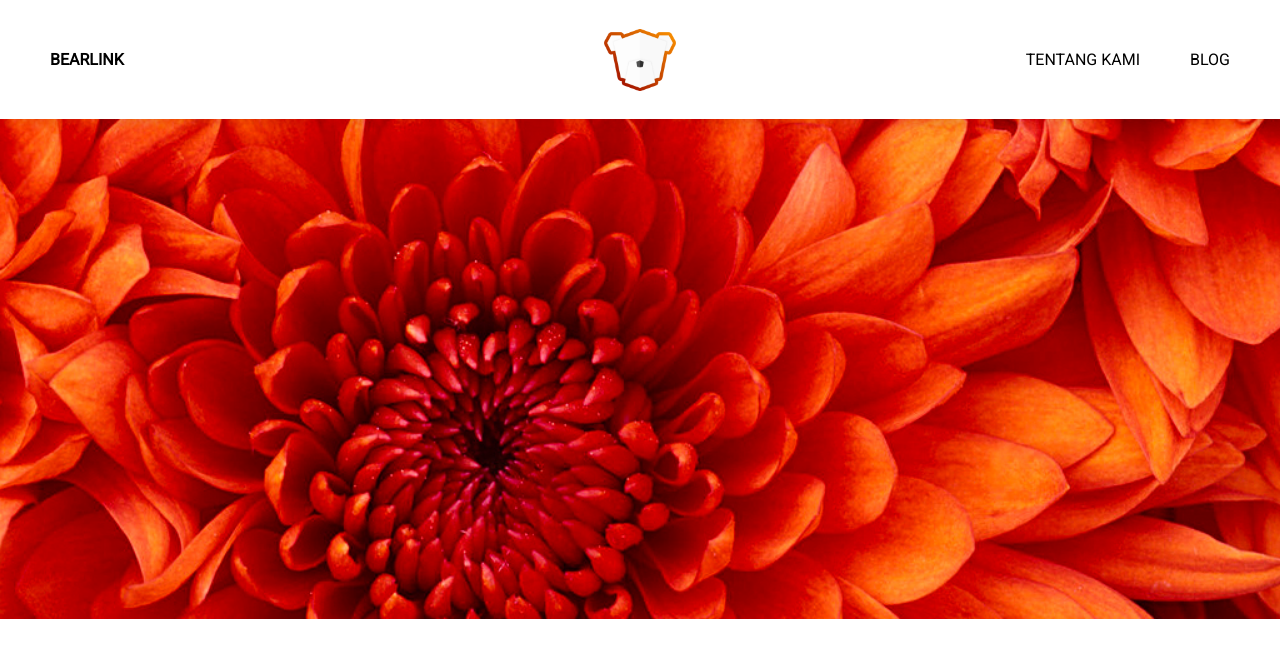
After one commit to dhanankhero/bearlink, a PHP site: page /base/index.html in a window 1280 px wide. The commit adds this page. Shown: the top 658 px of the page. Run offline with PHP 8.4, Linux system fonts and the light colour scheme; some libraries are stand-ins or nearby versions.

Commit message:
Proses Pembuatan Page Profile

```diff
--- a/base/aset/css/homeStyle.css
+++ b/base/aset/css/homeStyle.css
@@ -6,9 +6,12 @@ a {color: inherit;text-decoration: none;}
 .fright {float: right;}
 .clear {clear: both;}
 .space {height: 25px}
+.space2 {height: 200px}
+.space3 {height: 300px}
 .titleSection {font-size: 55px;font-weight: normal;color: #999;line-height: 1.6em;margin: 0;}
+.containerUtama {width: 600px;margin: 0 auto;}
 
-.navbarContainer, .headbarContainer, .articleContainer {position: relative;box-shadow: 0 5px 10px #eee;}
+.navbarContainer, .headbarContainer, .articleContainer {position: relative;box-shadow: 0 5px 10px #0001;}
 .navbarContainer {z-index: 999;background-color: #fff}
 .logoBearlink {height: 80px;float: left;position: absolute;top: 50%;left: 50%;transform: translateY(-50%) translateX(-50%);}
 .logo {font-weight: bold;}
@@ -27,11 +30,12 @@ nav ul li {padding: 50px 25px;}
 .loginContainer {width: 700px;background-color: #fff;box-shadow: 0 5px 10px #f5f5f5;padding: 20px 5px 10px;border-radius: 0 0 30px 30px;position: absolute;left: 50%;transform: translateX(-50%);z-index: 998;display: none;}
 .loginInput, .loginSubmit {padding: 10px 20px;border: 0;font-size: 18px;border-radius: 20px;margin: 0 5px}
 .loginInput:focus, .loginSubmit:focus {outline: 0}
-.loginInput {width: 35%;box-shadow: inset 0 0 0 3px #f48b06}
-.loginSubmit {width: calc(30% - 73px);background: linear-gradient(90deg, #f48b06, #aa1c00);color: #fff;margin-right: 0 !important;border-radius: 20px 0 0 20px}
-.close {background-color: #aa1c00;padding: 10px 15px;border: 0;font-size: 18px;border-radius: 0 20px 20px 0;margin: 0 5px 0 0;height: 41px;color: #fff}
+.loginInput {width: 35%;box-shadow: inset 0 0 0 3px #ddd}
+.loginInput:focus {width: 35%;box-shadow: inset 0 0 0 3px #f48b06}
+.loginSubmit {width: calc(30% - 73px);background: linear-gradient(90deg, #f48b06, #aa1c00);color: #fff;margin-right: 0 !important;border-radius: 20px 0 0 20px;cursor: pointer;}
+.close {background-color: #aa1c00;padding: 10px 15px;border: 0;font-size: 18px;border-radius: 0 20px 20px 0;margin: 0 5px 0 0;height: 41px;color: #fff;cursor: pointer;}
 
-.personSession {background: #fff;position: absolute;padding: 10px;top: 20px;right: 20px;border-radius: 70px;box-shadow: 0 2px 10px #ccc;}
+.personSession {background: #fff;position: absolute;padding: 10px;top: 20px;right: 20px;border-radius: 70px;box-shadow: 0 2px 10px #eee;}
   .personAvatar img {width: 100%;height: 100%;object-fit: cover;object-position: center;position: absolute;}
   .personAvatar {position: relative;border-radius: 50px;overflow: hidden;border: 1px solid #ddd;width: 50px;height: 50px}
   .nameContainer {display:table;height: 50px;padding: 0 20px}
--- /dev/null
+++ b/base/aset/css/profil.css
@@ -0,0 +1,2 @@
+.fotoSampul {width: 100%;height: 500px;position: relative;position: absolute;z-index: -1}
+.fotoSampul img {width: 100%;height: 100%;object-fit: cover;object-position: center;position: absolute;top: 0;left: 0}
--- /dev/null
+++ b/base/index.html
@@ -0,0 +1,37 @@
+<!DOCTYPE html>
+<html lang="id" dir="ltr">
+	<head>
+		<meta charset="utf-8">
+		<title>Base Dhanang</title>
+    <link rel="stylesheet" href="aset/css/homeStyle.css">
+		<link rel="stylesheet" href="aset/css/profil.css">
+		<script src="https://ajax.googleapis.com/ajax/libs/jquery/3.3.1/jquery.min.js"></script>
+		<link href="https://fonts.googleapis.com/css?family=Roboto" rel="stylesheet">
+		<link rel="stylesheet" href="https://use.fontawesome.com/releases/v5.6.0/css/all.css" integrity="sha384-aOkxzJ5uQz7WBObEZcHvV5JvRW3TUc2rNPA7pe3AwnsUohiw1Vj2Rgx2KSOkF5+h" crossorigin="anonymous">
+	</head>
+	<body>
+		<div class="navbarContainer">
+			<a href="http://localhost/bearlink/"><img src="base/aset/mainImage/logoRaster.png" alt="" class="logoBearlink"></a>
+			<nav>
+				<ul>
+					<a href="http://localhost/bearlink/"><li class="fleft logo">BEARLINK</li></a>
+					<li class="fright">BLOG</li>
+					<li class="fright">TENTANG KAMI</li>
+					<div class="clear"></div>
+				</ul>
+			</nav>
+			<div class="clear"></div>
+		</div>
+    <div class="fotoSampul">
+      <img src="aset/mainImage/sampul.jpg" alt="">
+    </div>
+    <div class="containerUtama">
+      <div class="space2"></div>
+      <div class="containerProfile">
+        <div class="photoProfile">
+
+        </div>
+      </div>
+    </div>
+  </body>
+</html>
--- a/daftar/index.html
+++ b/daftar/index.html
@@ -51,7 +51,7 @@
 			</div>
 			<div class="formLoginPaper">
 				<div class="space"></div>
-				<h1 class="titleSection">Login</h1>
+				<h1 class="titleSection">Masuk</h1>
 				<form class="" action="index.html" method="post">
 					<span class="standartSpan">Username</span>
 					<input class="standartForm" type="text" name="" value="">
--- a/index.html
+++ b/index.html
@@ -48,7 +48,7 @@
 				</div>
 				<div class="nameContainer fright">
 					<div class="personName">
-						Dhanang Bagus Setuawa
+						Dhanang Bagus Setyawan
 					</div>
 				</div>
 				<div class="clear"></div>
```
Also changed, not shown: base/aset/mainImage/sampul.jpg (added).
